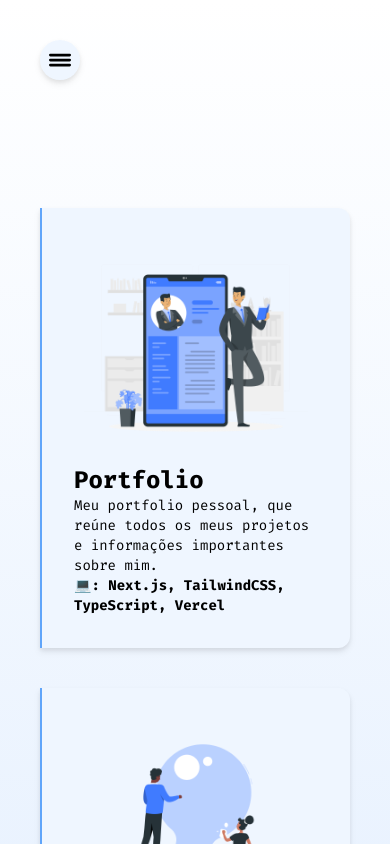
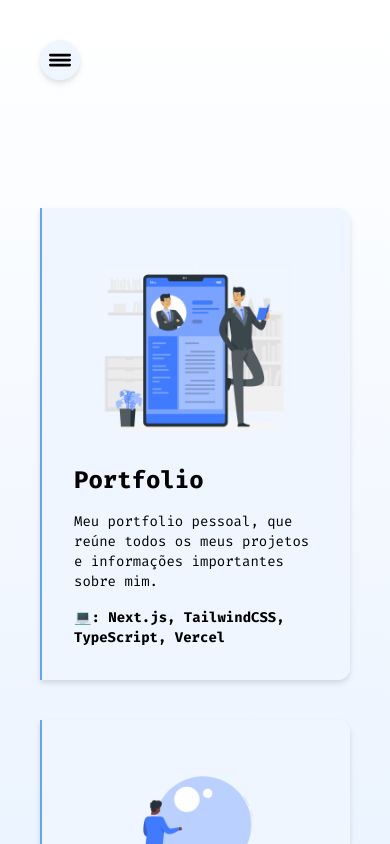
Before and after one commit to enzosakamoto/architecture-portfolio, a Next.js app: page /projects in a window 390 px wide. Shown: the top 844 px of the page. Built offline with nearby package versions, Linux system fonts and the light colour scheme.

Commit message:
fixed gap in project component

```diff
--- a/src/app/components/project_component/ProjectComponent.tsx
+++ b/src/app/components/project_component/ProjectComponent.tsx
@@ -39,7 +39,7 @@ export default function ProjectComponent({
           alt={title}
           className="max-h-xs ml-4 mr-4 w-56 sm:mr-0 sm:max-w-xs"
         />
-        <div className="mx-8 flex h-full flex-col justify-around text-sm sm:text-lg">
+        <div className="mx-8 flex h-full flex-col justify-around gap-4 text-sm sm:gap-2 sm:text-lg xl:gap-0">
           <p className="text-2xl font-bold">{title}</p>
           <p>{text}</p>
           <p className="font-bold">{formatTechs(techs)}</p>
```
